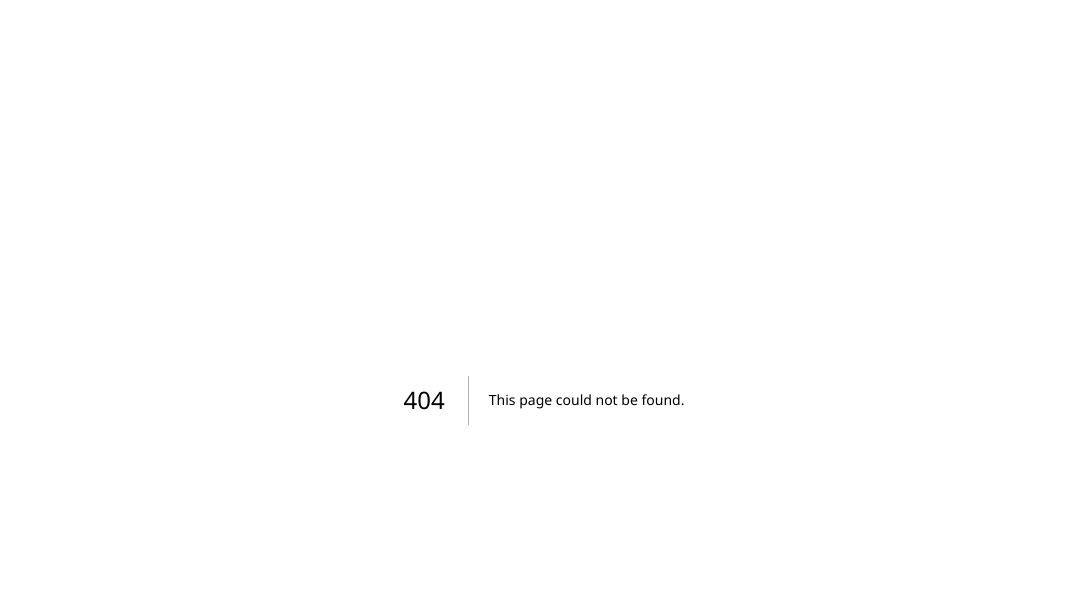
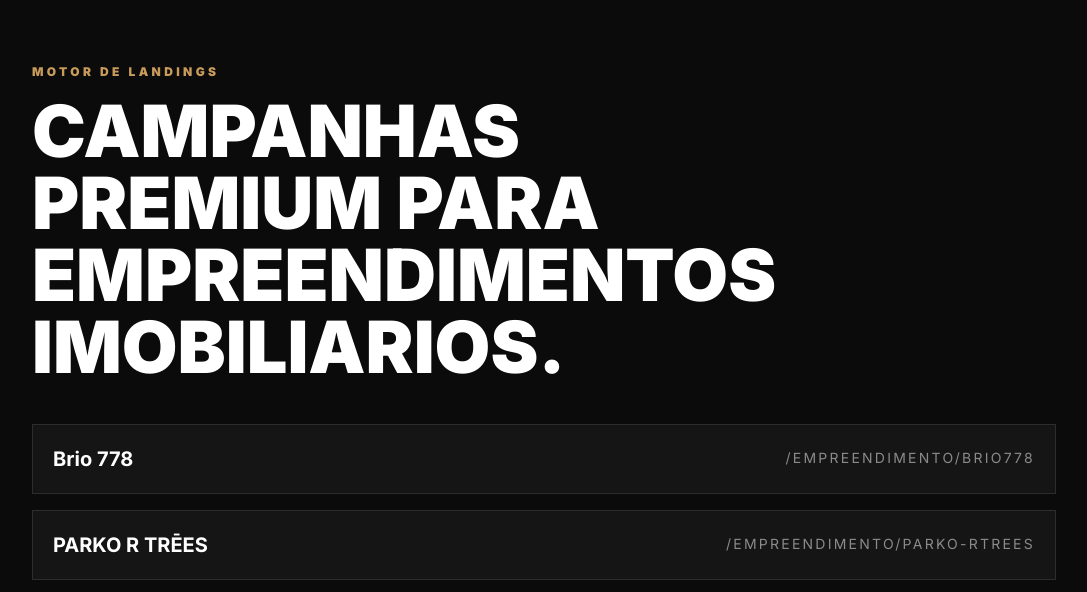
Before and after one commit to willsouzaa/LandingPage-Dinamica-SR, a Next.js app: page /admin in a window 1280 px wide. Before the commit this address had no page. Shown: the top 592 px of the page, without its empty margins (96-1183 px from the left). Built offline with nearby package versions, Linux system fonts and the light colour scheme.

Commit message:
Foi criado a pagina de admin para conseguir acessar as landingpages dos empreendimentos gerados

```diff
--- /dev/null
+++ b/src/app/admin/page.tsx
@@ -0,0 +1,31 @@
+import Link from "next/link";
+import { developments } from "@/data/developments";
+
+export default function AdminPage() {
+  return (
+    <main className="min-h-svh bg-[#0b0b0b] px-5 py-16 text-white">
+      <div className="mx-auto max-w-5xl">
+        <p className="mb-4 text-xs font-black uppercase tracking-[0.28em] text-[#c89b5a]">
+          Motor de Landings
+        </p>
+        <h1 className="max-w-3xl text-5xl font-black uppercase leading-none md:text-7xl">
+          Campanhas premium para empreendimentos imobiliarios.
+        </h1>
+        <div className="mt-10 grid gap-4">
+          {developments.map((development) => (
+            <Link
+              key={development.slug}
+              href={`/empreendimento/${development.slug}`}
+              className="flex items-center justify-between border border-white/10 bg-white/[0.04] p-5 transition hover:bg-white/[0.08]"
+            >
+              <span className="text-xl font-bold">{development.name}</span>
+              <span className="text-sm uppercase tracking-[0.16em] text-white/50">
+                /empreendimento/{development.slug}
+              </span>
+            </Link>
+          ))}
+        </div>
+      </div>
+    </main>
+  );
+}
--- a/src/middleware.ts
+++ b/src/middleware.ts
@@ -26,5 +26,5 @@ export function middleware(request: NextRequest) {
 }
 
 export const config = {
-  matcher: ["/"],
+  matcher: ["/admin/:path*"],
 };
```
